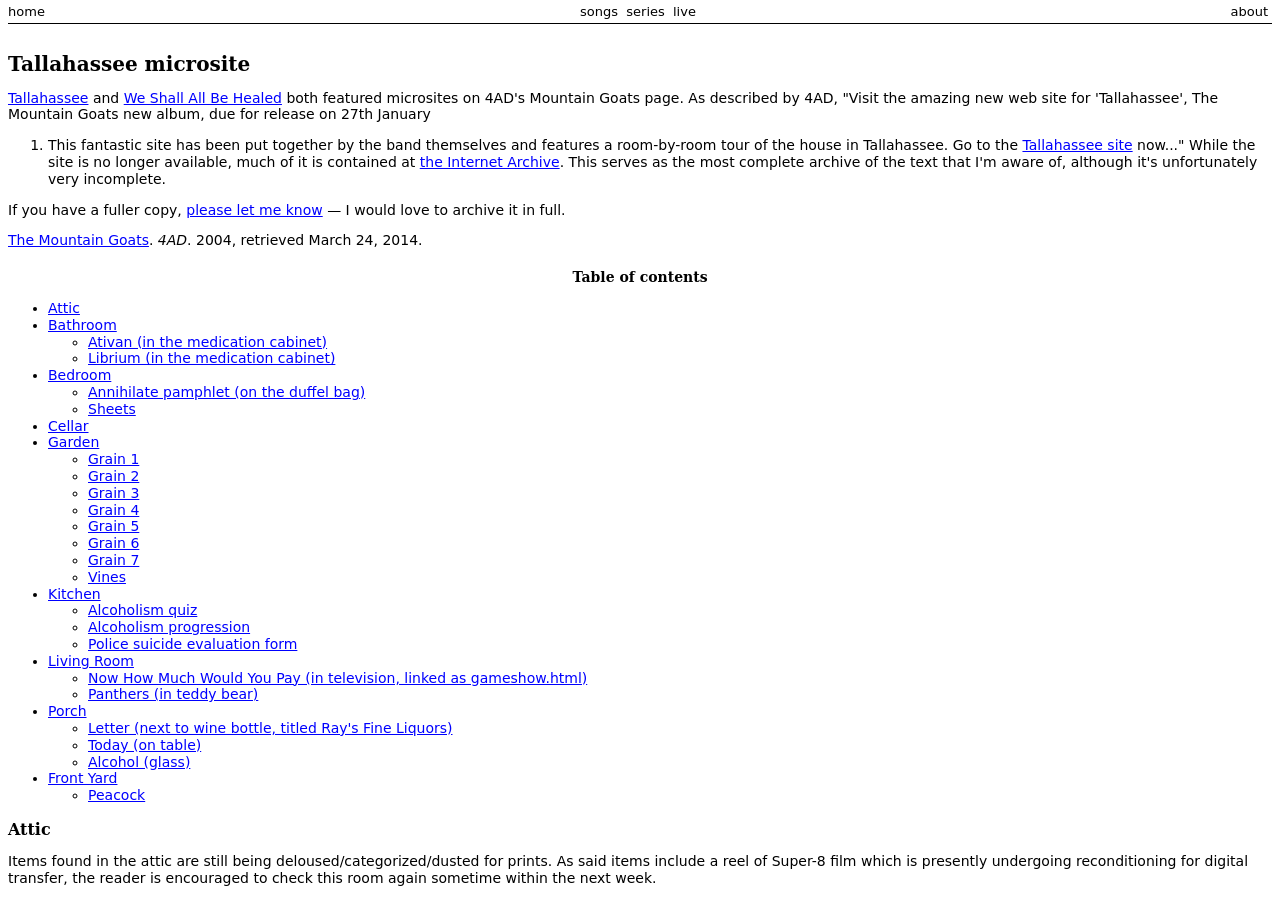
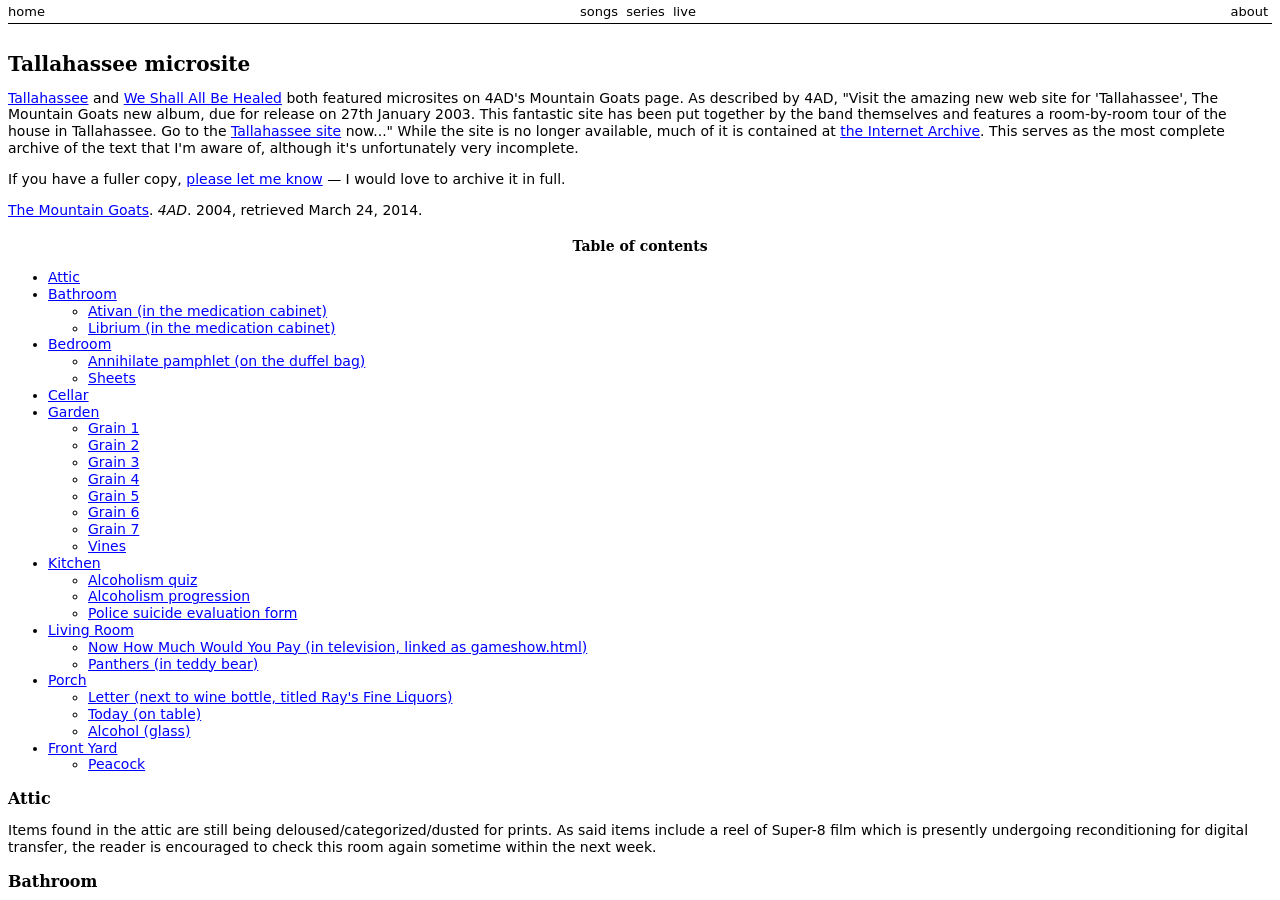
Before and after one commit to annotatedtmg/annotatedtmg, a Jekyll site: the page built from mirror/tallahassee-microsite.md, in a window 1280 px wide and 900 px high. Built offline with Jekyll 4.4.1, drawn with Linux system fonts in a browser that asks for light colours.

Commit message:
minor: As before, in microsite also

```diff
--- a/mirror/tallahassee-microsite.md
+++ b/mirror/tallahassee-microsite.md
@@ -9,7 +9,7 @@
 [Tallahassee] and [We Shall All Be Healed] both featured microsites on 4AD's
 Mountain Goats page. As described by 4AD, "Visit the amazing new web site for
 'Tallahassee', The Mountain Goats new album, due for release on 27th January
-2003. This fantastic site has been put together by the band themselves and
+2003\. This fantastic site has been put together by the band themselves and
 features a room-by-room tour of the house in Tallahassee. Go to the
 [Tallahassee site](http://4ad.com/tallahassee/) now..." While the site is no
 longer available, much of it is contained at [the Internet
```
